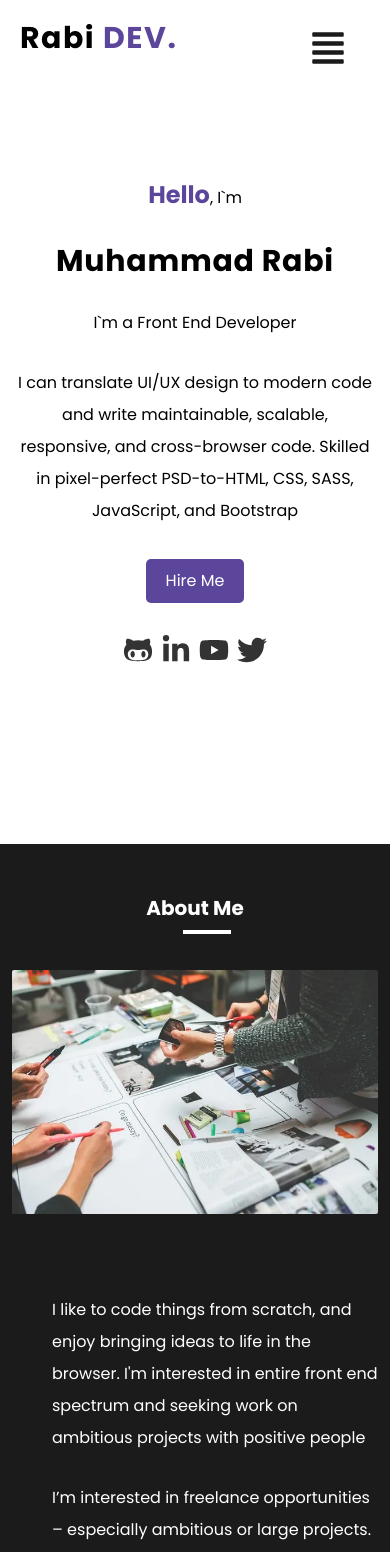
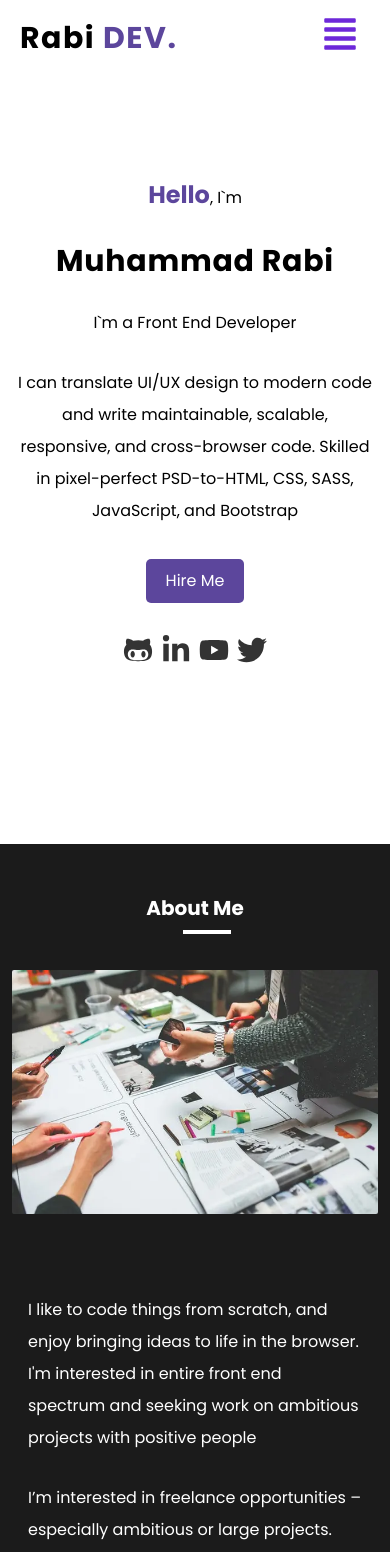
Before and after one commit to MuhammadRabi/react-old-portfolio, a React (Vite) app: page / in a window 390 px wide. Shown: the top 1552 px of the page. Built offline with nearby package versions, Linux system fonts and the light colour scheme.

Commit message:
minor responsive tweaks

```diff
--- a/package.json
+++ b/package.json
@@ -10,7 +10,7 @@
     "framer-motion": "^10.15.1",
     "react": "^18.0.0",
     "react-dom": "^18.0.0",
-    "react-icons": "^4.3.1",
+    "react-icons": "^4.11.0",
     "sass": "^1.49.7",
     "terser": "^5.17.2",
     "web-vitals": "^2.1.4"
--- a/src/App.css
+++ b/src/App.css
@@ -50,18 +50,3 @@ section {
   .accordion-body.active {
         grid-template-rows: 1fr;
   }
-
-
-  .menu-toggle {
-              background-size: 30px;
-              background-position: center;
-              background-repeat: no-repeat;
-              top: 30px;
-              right: 30px;
-              width: 50px;
-              height: 50px;
-              font-size: 36px;
-              transition: 0.1s ease-in-out;
-              z-index: 1001;
-              cursor: pointer;
-            }
--- a/src/Components/About.jsx
+++ b/src/Components/About.jsx
@@ -1,6 +1,6 @@
-import React from "react";
-import SectionTitle from "./SectionTitle";
-import coverImage from "../assets/images/bg1.webp";
+import React from "react"
+import SectionTitle from "./SectionTitle"
+import coverImage from "../assets/images/bg1.webp"
 
 const About = () => {
   return (
@@ -9,8 +9,8 @@ const About = () => {
       id="about"
     >
       <SectionTitle title="about me" dark />
-      <div className="flex flex-col justify-between mt-12 content lg:flex-row">
-        <div className="flex-1 order-2 pl-10 my-20 leading-loose text-left about-text">
+      <div className="flex flex-col items-center justify-between mt-12 content lg:flex-row">
+        <div className="flex-1 order-2 px-4 my-20 leading-loose text-left md:px-16 about-text">
           <p>
             I like to code things from scratch, and enjoy bringing ideas to life
             in the browser. I'm interested in entire front end spectrum and
@@ -27,7 +27,7 @@ const About = () => {
         </div>
       </div>
     </section>
-  );
-};
+  )
+}
 
-export default About;
+export default About
--- a/src/Components/Header/HeroText.jsx
+++ b/src/Components/Header/HeroText.jsx
@@ -61,7 +61,7 @@ const HeroText = () => {
           delay: 0.2,
         }}
         href="mailto:contact@muhammadrabi.com"
-        className="mx-auto mt-5 text-white md:mx-0 w-fit bg-main btn"
+        className="mx-auto mt-5 text-white duration-200 md:mx-0 w-fit bg-main hover:bg-violet-800 btn"
       >
         hire me
       </motion.a>
--- a/src/Components/Header/Sidebar.jsx
+++ b/src/Components/Header/Sidebar.jsx
@@ -18,13 +18,13 @@ const Sidebar = () => {
   return (
     <>
       <div
-        className="fixed menu-toggle hover:scale-125"
+        className="fixed z-[1000] text-4xl duration-300 cursor-pointer menu-toggle top-4 right-8 hover:scale-125"
         onClick={handleSidebar}
       >
         {isSidebarOpen ? (
           <FaRegWindowClose className="text-gray-400" />
         ) : (
-          <FaAlignJustify className="text-darkest" />
+          <FaAlignJustify className="text-violet-700" />
         )}
       </div>
 
@@ -33,7 +33,7 @@ const Sidebar = () => {
           isSidebarOpen ? "right-0" : "-right-full"
         } h-full p-24 w-full lg:w-1/3 duration-700  sidebar bg-dark`}
       >
-        <ul className="flex flex-col items-center justify-center space-y-8">
+        <ul className="flex flex-col items-center justify-center space-y-8 text-center">
           {links.map((link) => {
             return <SidebarItem key={link.id} {...link} />
           })}
--- a/src/Components/Platform/Platform.jsx
+++ b/src/Components/Platform/Platform.jsx
@@ -1,13 +1,13 @@
-import PlatformItem from "./PlatformItem";
-import SectionTitle from "../SectionTitle";
-import upwork from "../../assets/images/upwork.png";
-import freelancer from "../../assets/images/freelancer.png";
-import mostaql from "../../assets/images/mostaql.png";
+import PlatformItem from "./PlatformItem"
+import SectionTitle from "../SectionTitle"
+import upwork from "../../assets/images/upwork.png"
+import freelancer from "../../assets/images/freelancer.png"
+import mostaql from "../../assets/images/mostaql.png"
 const Platform = () => {
   return (
     <section className="page-container">
       <SectionTitle title="platforms" />
-      <div className="grid items-center justify-center gap-12 mt-12 platform-grid grid-cols-320">
+      <div className="grid items-center justify-center gap-2 mx-auto mt-12 gird-cols-1 sm:grid-cols-2">
         <PlatformItem
           image={freelancer}
           title="freelancer"
@@ -18,14 +18,9 @@ const Platform = () => {
           title="upwork"
           url="https://www.upwork.com/freelancers/~01586210b75f2c3f8f"
         />
-        <PlatformItem
-          image={mostaql}
-          title="mostaql"
-          url="https://mostaql.com/u/Muhammad_Rabi"
-        />
       </div>
     </section>
-  );
-};
+  )
+}
 
-export default Platform;
+export default Platform
--- a/src/Components/Platform/PlatformItem.jsx
+++ b/src/Components/Platform/PlatformItem.jsx
@@ -1,19 +1,19 @@
-import React from "react"
 import { motion } from "framer-motion"
 
 function PlatformItem({ image, title, url }) {
   return (
     <motion.a
-      initial={{ y: 150, scale: 1.4 }}
-      whileInView={{ y: 0, scale: 1 }}
+      initial={{ y: 150 }}
+      whileInView={{ y: 0 }}
       href={url}
       rel="noreferrer"
       target="_blank"
+      className="mb-8 md:mb-2"
     >
       <img
         src={image}
         alt={title}
-        className="object-cover mx-auto duration-300 cursor-pointer hover:scale-105 w-72 "
+        className="object-cover w-40 mx-auto duration-300 cursor-pointer lg:w-80 hover:scale-105 "
       />
     </motion.a>
   )
--- a/src/Components/Projects/ProjectItem.jsx
+++ b/src/Components/Projects/ProjectItem.jsx
@@ -13,7 +13,7 @@ function ProjectItem({ url, repo, image }) {
         className="relative flex flex-auto object-cover duration-500 rounded-sm grayscale hover:grayscale-0"
         alt="test01"
       />
-      <div className="z-30 flex justify-around w-10/12 py-8 mx-auto mt-6 md:w-3/4 project-btns ">
+      <div className="z-30 flex flex-col items-center justify-around w-1/2 py-4 mx-auto space-y-4 md:w-3/4 sm:items-baseline sm:flex-row">
         <Btn title="view code" link={repo} />
         <Btn title="visit website" link={url} />
       </div>
--- a/src/Components/Projects/Projects.jsx
+++ b/src/Components/Projects/Projects.jsx
@@ -1,7 +1,7 @@
-import ProjectItem from "./ProjectItem";
-import projectData from "./projectsData";
-import SectionTitle from "../SectionTitle";
-import SectionIntro from "../SectionIntro";
+import ProjectItem from "./ProjectItem"
+import projectData from "./projectsData"
+import SectionTitle from "../SectionTitle"
+import SectionIntro from "../SectionIntro"
 
 function Projects() {
   return (
@@ -13,14 +13,14 @@ function Projects() {
           mollitia quo, molestiae saepe totam iste nulla exercitationem unde
           maxime!"
         />
-        <div className="grid gap-10 mt-12 card-container grid-cols-320">
+        <div className="grid grid-cols-1 gap-10 mt-12 lg:grid-cols-2 2xl:grid-cols-3 2xl:gap-24">
           {projectData.map((project) => {
-            return <ProjectItem key={project.id} {...project} />;
+            return <ProjectItem key={project.id} {...project} />
           })}
         </div>
       </div>
     </section>
-  );
+  )
 }
 
-export default Projects;
+export default Projects
```
Also changed, not shown: 1 other file (tests, documents, lock files or other folders).
